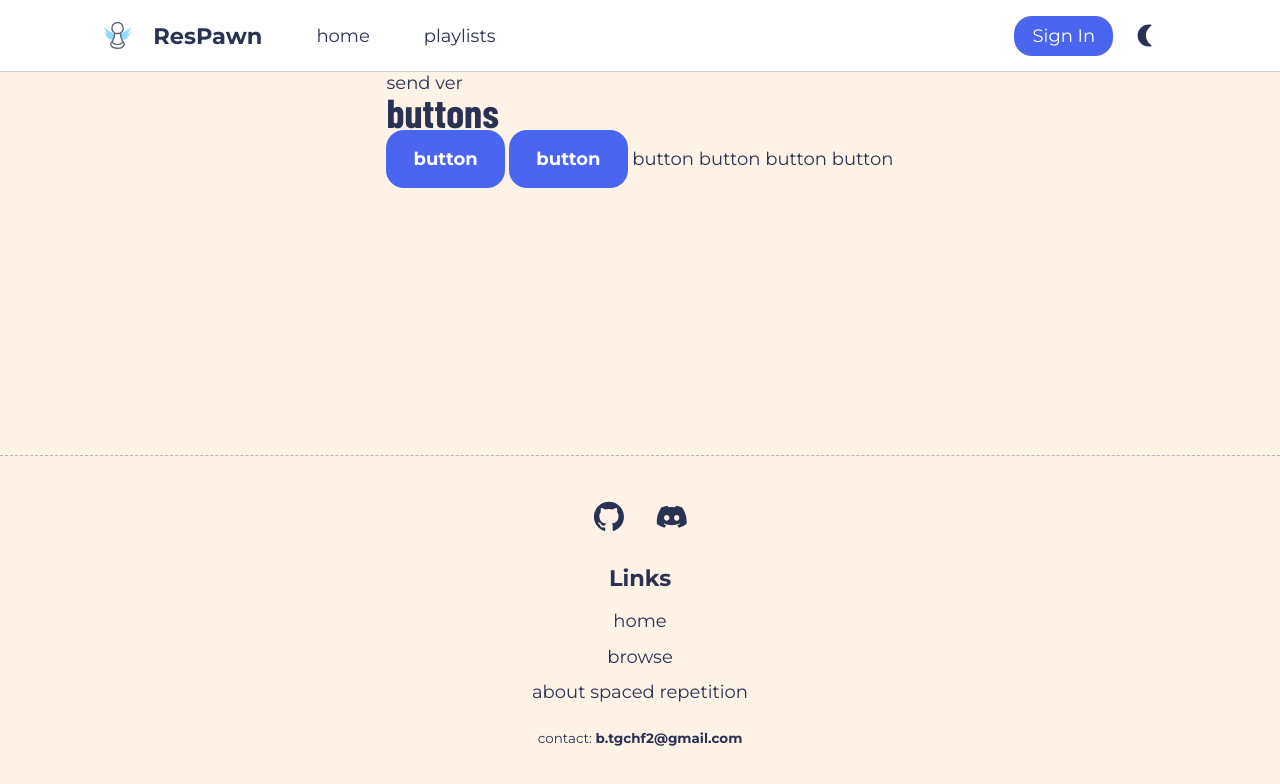
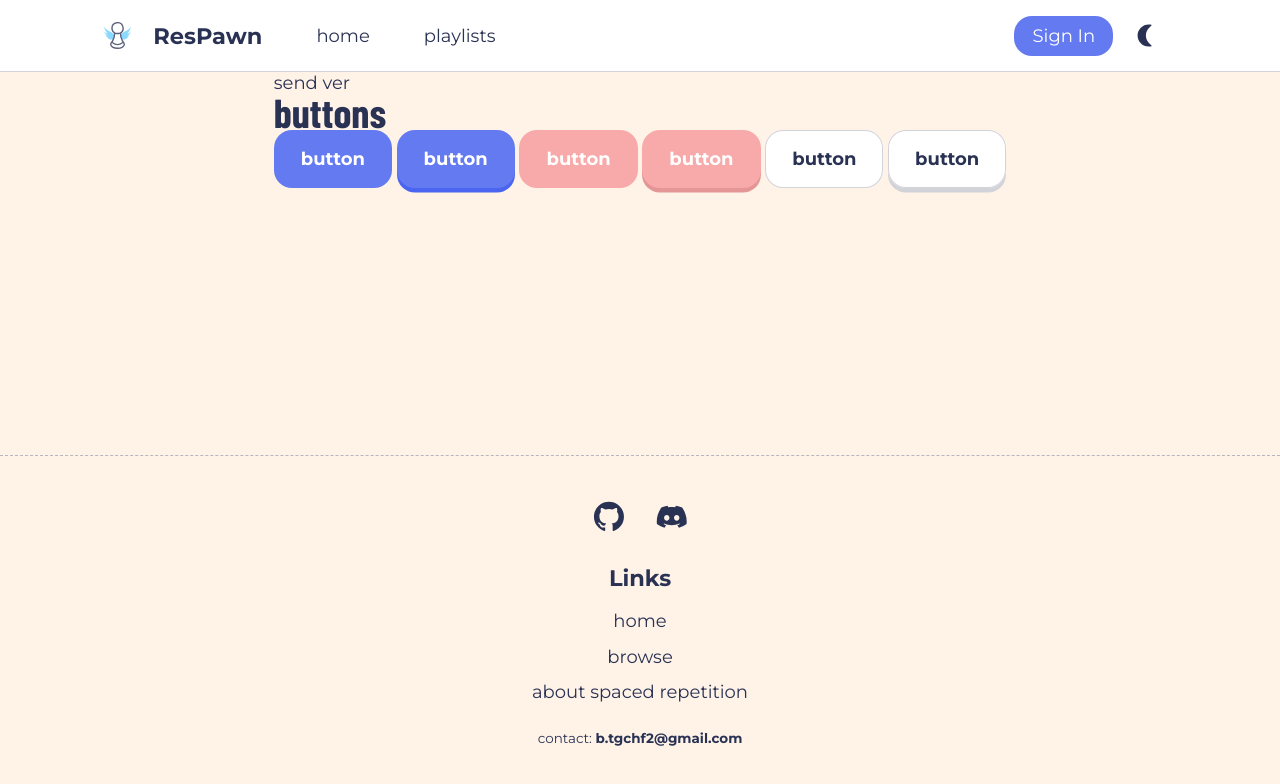
Before and after one commit to Boom123bam/Res-pawn, a SvelteKit app: page /test in a window 1280 px wide. Shown: the top 784 px of the page. Built offline with nearby package versions, Linux system fonts and the light colour scheme; no server answers.

Commit message:
update shadows, add buttons

```diff
--- a/src/components/ExpandableCard.svelte
+++ b/src/components/ExpandableCard.svelte
@@ -30,7 +30,7 @@
 
 <style>
   .card {
-    box-shadow: var(--shadow-down);
+    box-shadow: var(--shadow-down) var(--border-dark-color);
     border-radius: var(--br);
     padding: 2rem;
     width: 100%;
--- a/src/components/PlaylistCard.svelte
+++ b/src/components/PlaylistCard.svelte
@@ -42,7 +42,7 @@
 
 <style>
   .card {
-    box-shadow: var(--shadow-down);
+    box-shadow: var(--shadow-down) var(--border-light-color);
     border: var(--border-light);
     border-radius: var(--br);
     background-color: var(--background-alt);
--- a/src/routes/+page.svelte
+++ b/src/routes/+page.svelte
@@ -540,7 +540,7 @@
 
     .card:hover {
       transform: translateY(-0.25rem) scale(1.02);
-      box-shadow: var(--shadow-down);
+      box-shadow: var(--shadow-down) var(--text);
       opacity: 1 !important;
     }
     section.bottom-cta button:hover {
--- a/src/routes/styles.css
+++ b/src/routes/styles.css
@@ -9,13 +9,13 @@
   --purple: #a8a6c2;
   --white: #ffffff;
 
-  --blue-25: #f7f8fd;
-  --blue-50: #e8eaf6;
-  --blue-100: #95a5f2;
-  --blue-300: #637af1;
-  --blue-500: #4a65f0;
-  --blue-700: #384db8;
-  --blue-900: #2a3254;
+  --blue-50: #f7f8fd;
+  --blue-100: #e8eaf6;
+  --blue-300: #95a5f2;
+  --blue-500: #637af1;
+  --blue-700: #4a65f0;
+  --blue-900: #384db8;
+  --blue-1100: #2a3254;
 
   --pink-50: #ffefef;
   --pink-100: #ffd4d4;
@@ -28,20 +28,24 @@
   --gray-300: #b6b6be;
   --gray-500: #555555;
 
-  --text: var(--blue-900);
+  --text: var(--blue-1100);
   --background: var(--beige);
   --background-alt: var(--white);
   --primary: var(--blue-500);
   --pirmary-shadow: var(--blue-700);
   --secondary: var(--pink-500);
   --secondary-hover: var(--pink-700);
-  --border-dark: 1px solid var(--gray-300);
-  --border-light: 1px solid var(--gray-100);
+
+  --border-dark-color: var(--gray-300);
+  --border-light-color: var(--gray-100);
+  --border-dark: 1px solid var(--border-dark-color);
+  --border-light: 1px solid var(--border-light-color);
 
   --br: 1rem;
   --br-small: 0.5rem;
-  --shadow: 0rem 0.25rem 0 var(--gray-500);
-  --shadow-down: 0 0.25rem 0 var(--gray-500);
+  --shadow-size: 0.25rem;
+  --shadow: 0 var(--shadow-size) 0;
+  --shadow-down: 0 var(--shadow-size) 0;
   --icon-size: 1.5rem;
   --nav-height: 4rem;
   font-family: var(--font-small);
@@ -189,7 +193,7 @@ i {
 
 .popup {
   background-color: var(--background-alt);
-  box-shadow: var(--shadow);
+  box-shadow: var(--shadow) var(--border-dark-color);
   border: var(--border-dark);
 }
 
@@ -291,25 +295,143 @@ button {
   border-radius: var(--br);
 }
 
+button:has(svg) {
+  display: flex;
+  align-items: center;
+  justify-content: center;
+  width: min-content;
+}
+
+@media (hover: hover) {
+  button:disabled:hover {
+    cursor: not-allowed;
+  }
+}
+
+button.primary,
+button.secondary,
+button.outline {
+  color: var(--background-alt);
+  cursor: pointer;
+  font-weight: 700;
+  padding: 1rem 1.5rem;
+  transition: 0.2s;
+}
+
+button.primary:focus-visible,
+button.secondary:focus-visible,
+button.outline:focus-visible {
+  box-shadow: inset 0px 0px 0px 5px var(--gray-500) !important;
+  outline-color: transparent;
+}
+
 /* primary */
 
 button.primary {
   background-color: var(--primary);
-  color: var(--background-alt);
-  cursor: pointer;
-  font-weight: 700;
-  padding: 1rem 1.5rem;
-}
-
-button.primary:disabled {
-  opacity: 0.5;
-  color: var(--text);
 }
 
 @media (hover: hover) {
   button.primary:hover {
     background-color: var(--blue-300);
   }
+}
+
+button.primary:active {
+  background-color: var(--blue-100);
+  color: var(--gray-300);
+}
+
+button.primary.shadow {
+  box-shadow: var(--shadow-down) var(--blue-700);
+  margin-bottom: var(--shadow-size);
+  transform: none;
+}
+button.primary.shadow:active {
+  box-shadow: 0 0 var(--blue-700);
+  transform: translateY(var(--shadow-size));
+}
+
+button.primary:disabled {
+  box-shadow: none;
+  background-color: var(--blue-100);
+  transform: none !important;
+  color: var(--background-alt);
+  margin-bottom: 0;
+}
+
+/* secondary */
+
+button.secondary {
+  background-color: var(--secondary);
+}
+
+@media (hover: hover) {
+  button.secondary:hover {
+    background-color: var(--pink-300);
+  }
+}
+
+button.secondary:active {
+  background-color: var(--pink-100);
+  color: var(--gray-300);
+}
+
+button.secondary.shadow {
+  box-shadow: var(--shadow-down) var(--pink-700);
+  margin-bottom: var(--shadow-size);
+  transform: none;
+}
+button.secondary.shadow:active {
+  box-shadow: 0 0 var(--pink-700);
+  transform: translateY(var(--shadow-size));
+}
+
+button.secondary:disabled {
+  box-shadow: none;
+  background-color: var(--pink-100);
+  transform: none !important;
+  color: var(--background-alt);
+  margin-bottom: 0;
+}
+
+/* outline */
+
+button.outline {
+  background-color: var(--background-alt);
+  box-shadow: inset 0px 0px 0px 1px var(--border-light-color);
+  color: var(--text);
+}
+
+@media (hover: hover) {
+  button.outline:hover {
+    background-color: var(--gray-50);
+  }
+}
+
+button.outline:active {
+  background-color: var(--gray-100);
+}
+
+button.outline.shadow {
+  margin-bottom: var(--shadow-size);
+  transform: none;
+  box-shadow: inset 0px 0px 0px 1px var(--border-light-color),
+    var(--shadow-down) var(--border-light-color);
+}
+
+button.outline.shadow:active {
+  box-shadow: inset 0px 0px 0px 1px var(--border-light-color),
+    0 var(--border-light-color);
+  transform: translateY(var(--shadow-size));
+}
+
+button.outline:disabled {
+  box-shadow: none;
+  background-color: var(--gray-50);
+  transform: none !important;
+  color: var(--gray-100);
+  margin-bottom: 0;
 }
 
 /* ghost */
@@ -325,14 +447,3 @@ button.ghost {
     background-color: rgba(0, 0, 0, 0.05);
   }
 }
-
-button:has(svg) {
-  display: flex;
-  align-items: center;
-  justify-content: center;
-  width: min-content;
-}
-
-button:disabled:hover {
-  cursor: not-allowed;
-}
```
